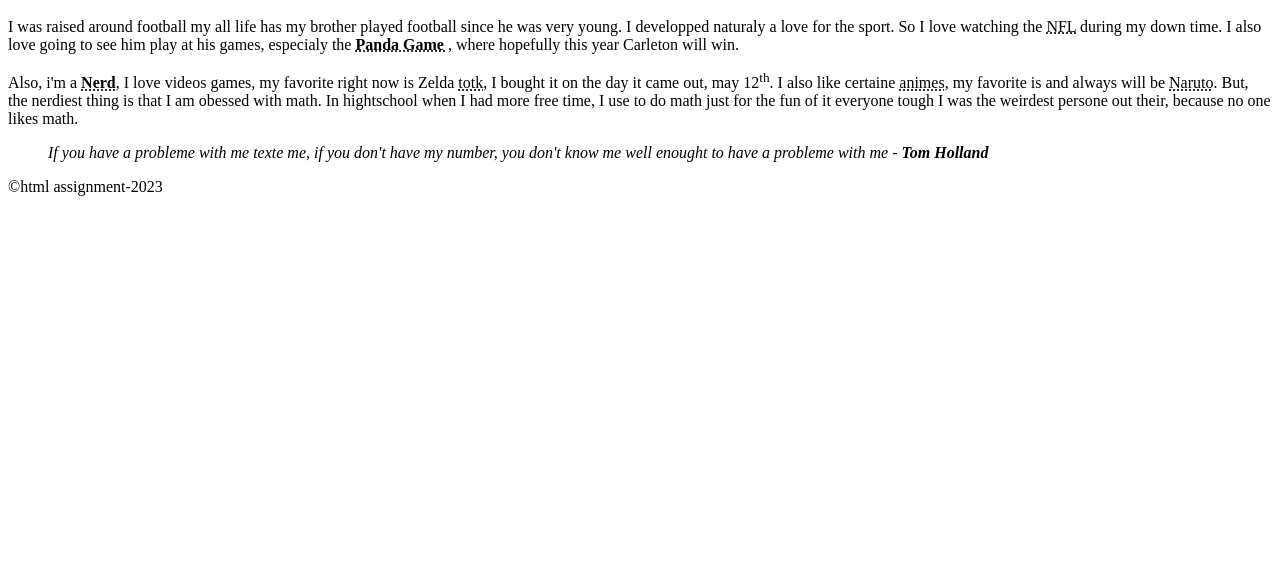
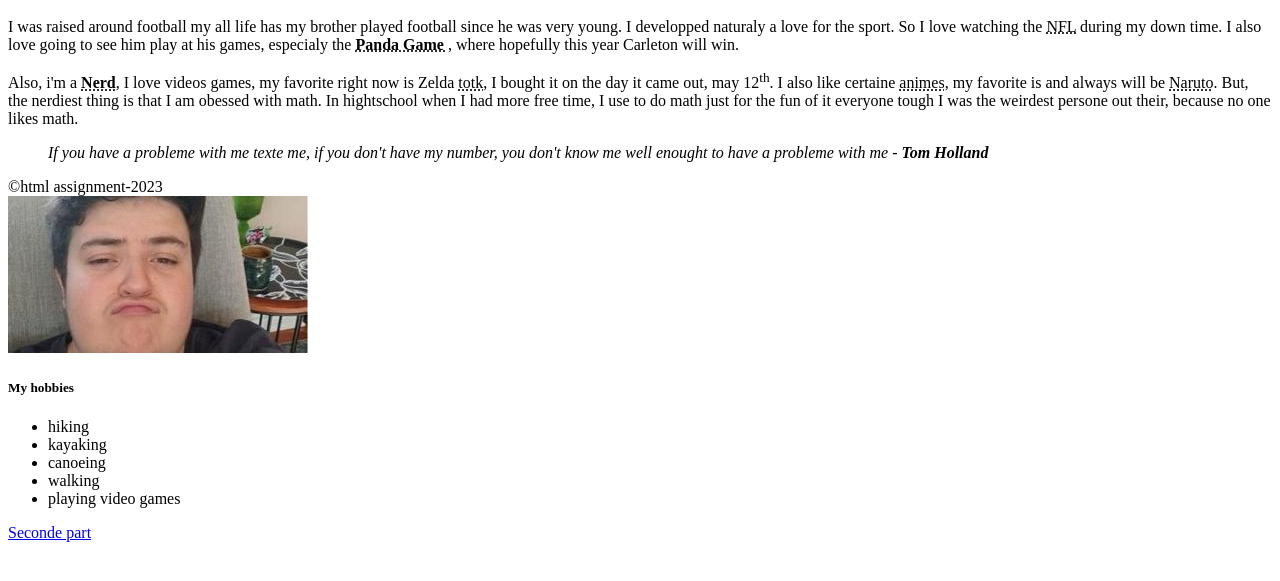
Before and after one commit to lavo0194/lavo0194.github.io, a plain HTML site: page html-assignment/index.html in a window 1280 px wide. Shown: the part 101-682 px from the top of the page. Drawn offline with Linux system fonts and the light colour scheme.

Commit message:
HTML assignement part 2

```diff
--- a/html-assignment/index.html
+++ b/html-assignment/index.html
@@ -7,6 +7,7 @@
 </head>
 <body>
     <h1> Cam Lavoie</h1>
+
     <main>
         <article> <h4>About me </h4> </article>
         <p> I was raised around football my all life has my brother played football since he was very young. I developped naturaly a love for the sport. So I love watching the <abbr title="National Football League"> NFL</abbr> during my down time. I also love going to see him play at his games, especialy the <abbr title="A annual traditional football game between the cross-town rivals (OttawaU and Carleton) "> <strong>Panda Game </strong> </abbr>, where hopefully this year Carleton will win.</p>
@@ -16,7 +17,28 @@
     <blockquote>
     <em>If you have a probleme with me texte me, if you don't have my number, you don't know me well enought to have a probleme with me </em> -<cite> <strong> Tom Holland </strong></cite>
     </blockquote>
+
     <footer> &copy;html assignment-2023 </footer>
+    <img src="images/myface.jpeg" alt="Profile"/>
+
+   <h5> My hobbies</h5>
+   <ul>
+    <li>hiking</li>
+    <li>kayaking</li>
+    <li>canoeing</li>
+    <li>walking</li>
+    <li> playing video games</li>
+
+   </ul>
+ <nav>
+
+        <a href="notes.html">Seconde part</a>
+
+
+ </nav>
+
+
+
 
 
 
```
Also changed, not shown: html-assignment/notes.html (added, +33 -0 lines), html-assignment/images/myface.jpeg (added).
